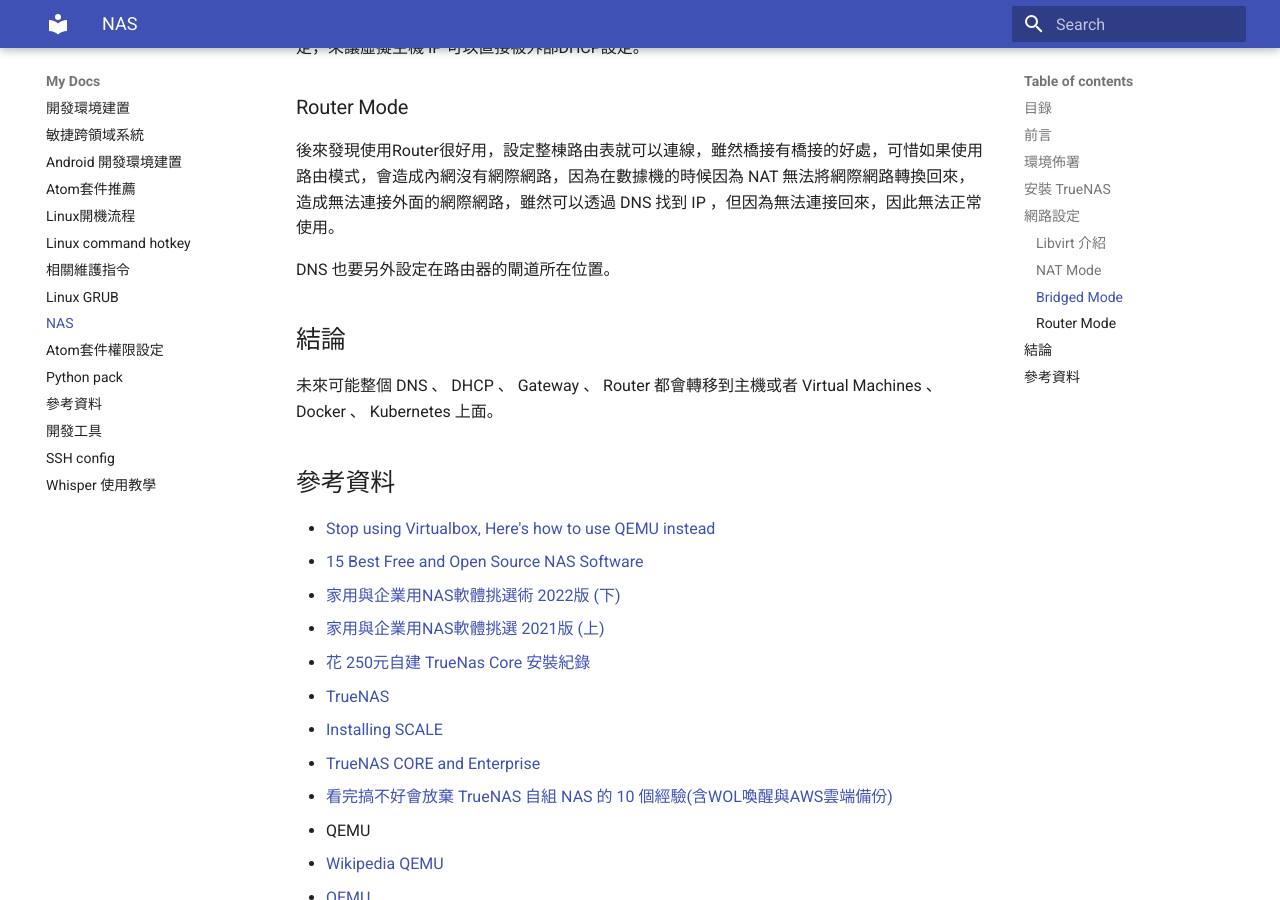
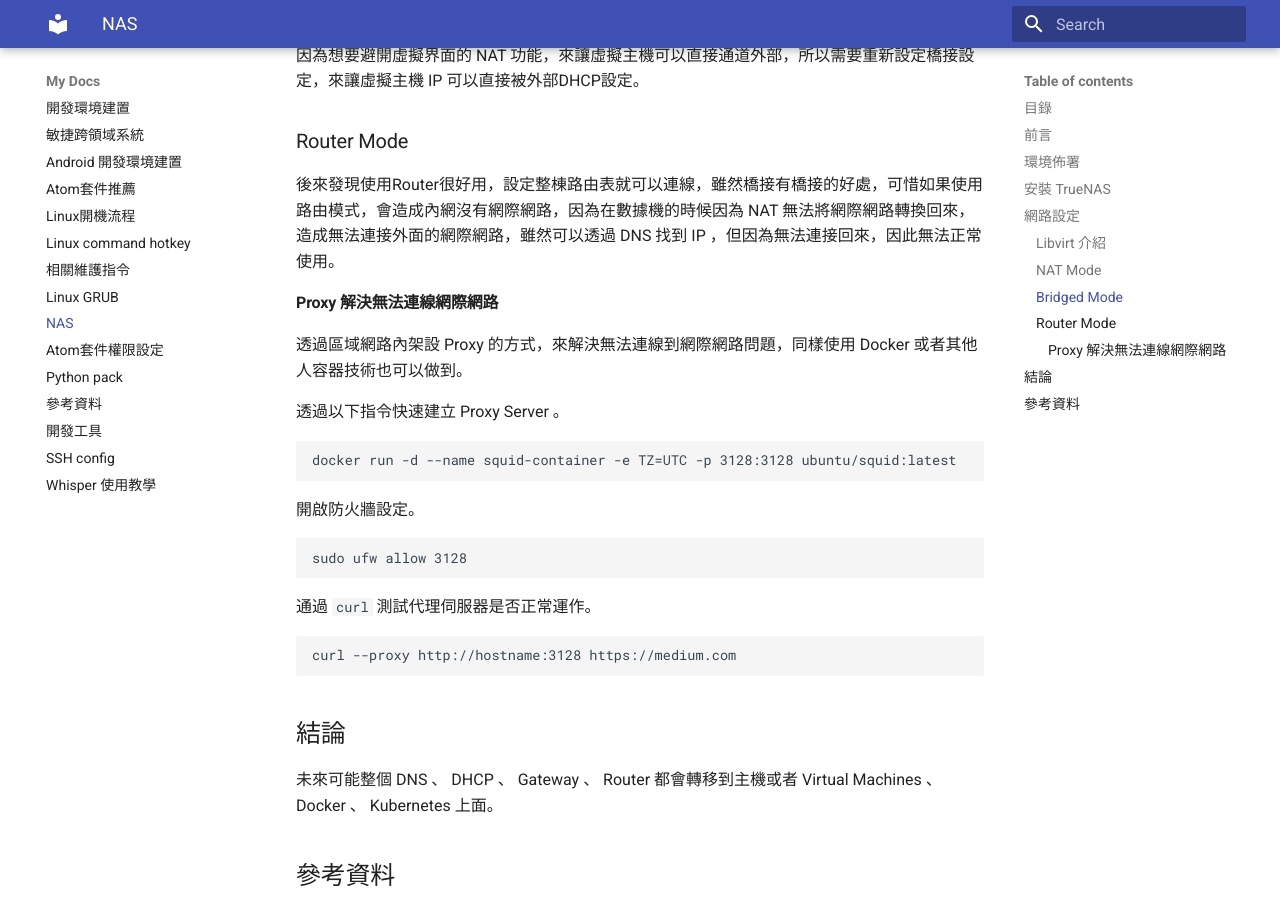
Before and after one commit to TSVS-Special-Topic-Group/Development-Environment-Build, an MkDocs documentation site: the page built from docs/nas.md, in a window 1280 px wide and 900 px high, scrolled down 4702 px. Built offline with MkDocs 1.6.1 and Material for MkDocs 9.7.7, drawn with Linux system fonts in a browser that asks for light colours.

Commit message:
Relate #8 ! 提交將加入Proxy設定與說明
修改項目:

模組:

````diff
--- a/docs/nas.md
+++ b/docs/nas.md
@@ -12,6 +12,7 @@
     - [NAT Mode](#nat-mode)
     - [Bridged Mode](#bridged-mode)
     - [Router Mode](#router-mode)
+      - [Proxy 解決無法連線網際網路](#proxy-解決無法連線網際網路)
   - [結論](#結論)
   - [參考資料](#參考資料)
 
@@ -181,7 +182,27 @@ virbr2		8000.xxxxxxxxxxxx	yes		vnet19
 
 後來發現使用Router很好用，設定整棟路由表就可以連線，雖然橋接有橋接的好處，可惜如果使用路由模式，會造成內網沒有網際網路，因為在數據機的時候因為 NAT 無法將網際網路轉換回來，造成無法連接外面的網際網路，雖然可以透過 DNS 找到 IP ，但因為無法連接回來，因此無法正常使用。
 
-DNS 也要另外設定在路由器的閘道所在位置。
+#### Proxy 解決無法連線網際網路
+
+透過區域網路內架設 Proxy 的方式，來解決無法連線到網際網路問題，同樣使用 Docker 或者其他人容器技術也可以做到。
+
+透過以下指令快速建立 Proxy Server 。
+
+```bash
+docker run -d --name squid-container -e TZ=UTC -p 3128:3128 ubuntu/squid:latest
+```
+
+開啟防火牆設定。
+
+```bash
+sudo ufw allow 3128
+```
+
+通過 `curl` 測試代理伺服器是否正常運作。
+
+```bash
+curl --proxy http://hostname:3128 https://medium.com
+```
 
 ## 結論
 
````
